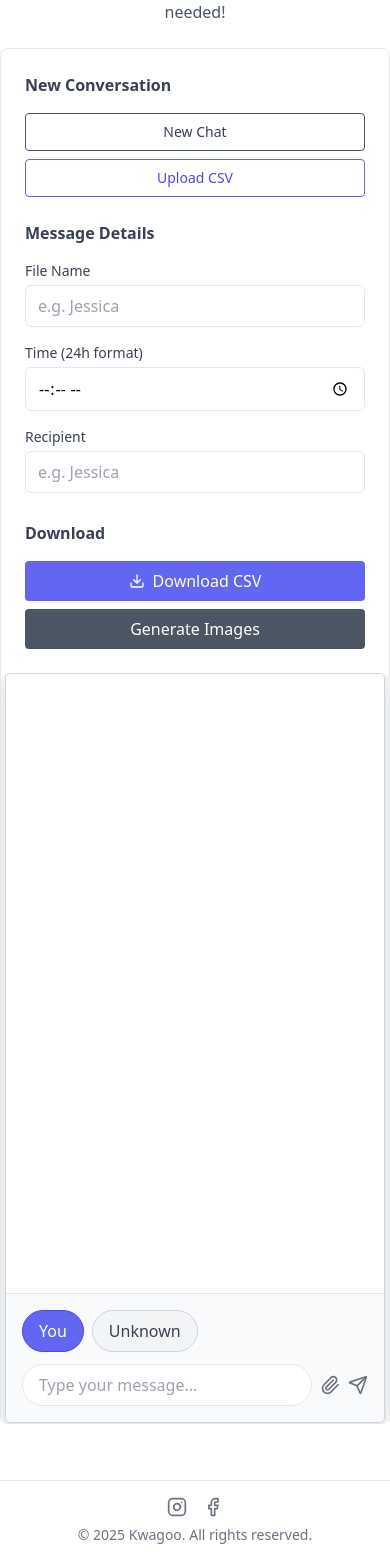
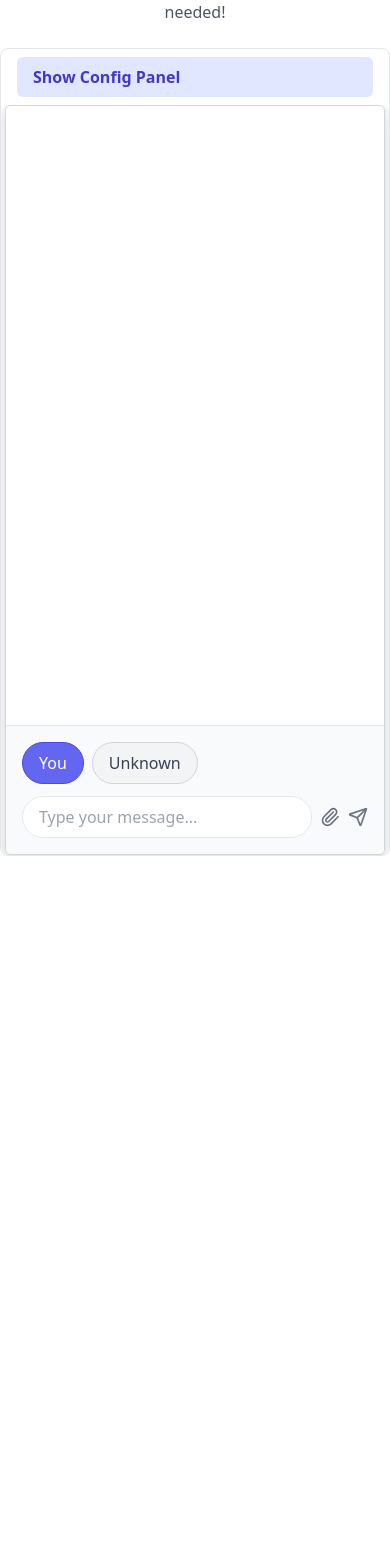
Before and after one commit to Dize01/mock-message-generator, a React (Vite) app: page / in a window 390 px wide. Shown: the part 264-1825 px from the top of the page. After the commit the page ends 1120 px from the top, so only its background shows below. Built offline with nearby package versions, Linux system fonts and the light colour scheme.

Commit message:
mobile padding

```diff
--- a/src/App.jsx
+++ b/src/App.jsx
@@ -9,6 +9,8 @@ function App() {
   const [participants, setParticipants] = useState("");
   const [selectedSender, setSelectedSender] = useState("You");
   const [isMobileMenuOpen, setIsMobileMenuOpen] = useState(false);
+  const [isConfigOpen, setIsConfigOpen] = useState(false);
+
 
   useEffect(() => {
     console.log("Updated messages:", messages);
@@ -62,7 +64,8 @@ function App() {
       </header>
 
       {/* Main Content */}
-      <main className="flex-grow flex flex-col items-center py-6 px-0 md:px-4">
+      <main className="flex-grow flex flex-col items-center py-6 pb-0 md:pb-6 px-0 md:px-4">
+
         {/* Hero Section */}
         <div className="text-center px-4 py-6">
           <h2 className="text-5xl font-bold text-gray-800 mb-2">
@@ -77,8 +80,19 @@ function App() {
 
         {/* Workspace */}
         <div className="flex flex-col md:flex-row w-full max-w-6xl bg-white rounded-lg overflow-hidden border">
-          {/* Left Sidebar */}
-          <div className="w-full md:w-1/3 p-6 bg-white">
+
+          {/* Accordion Toggle for Mobile */}
+          <div className="md:hidden w-full px-4 mb-2 mt-2">
+            <button
+              onClick={() => setIsConfigOpen(!isConfigOpen)}
+              className="w-full px-4 py-2 bg-indigo-100 text-indigo-700 font-semibold rounded-md text-left"
+            >
+              {isConfigOpen ? "Hide Config Panel" : "Show Config Panel"}
+            </button>
+          </div>
+
+          {/* Left Sidebar (Accordion Style on Mobile) */}
+          <div className={`w-full md:w-1/3 p-6 bg-white ${isConfigOpen ? '' : 'hidden'} md:block`}>
             <h3 className="text-md font-semibold text-gray-700 mb-4">
               New Conversation
             </h3>
@@ -89,6 +103,7 @@ function App() {
               setParticipants={setParticipants}
             />
           </div>
+
 
           {/* Right Workspace */}
           <div className="w-full flex flex-col items-center justify-start py-0 md:py-4 bg-gray-100 m-0 md:m-2 rounded-lg">
@@ -117,7 +132,7 @@ function App() {
       </main>
 
       {/* Footer */}
-      <footer className="w-full bg-white border-t mt-8">
+      <footer className="w-full bg-white border-t mt-8 hidden sm:block">
         <div className="max-w-7xl mx-auto px-4 py-4 text-center text-sm text-gray-500">
           {/* Social Icons */}
           <div className="flex justify-center mb-2 gap-4 text-gray-500">
--- a/src/components/MessageInput.jsx
+++ b/src/components/MessageInput.jsx
@@ -1,10 +1,27 @@
-import { useState } from 'react';
+import { useState, useRef } from 'react';
 import { Paperclip, Send } from 'lucide-react';
 
 function MessageInput({ setMessages, participants, selectedSender, setSelectedSender }) {
   const [message, setMessage] = useState('');
   const secondParticipant = participants?.trim() || 'Unknown';
 
+  const senderNames = ['You', secondParticipant];
+  const buttonRefs = useRef([]);
+  const inputRef = useRef(null); // ✅ ref for input
+
+  const handleTab = (e) => {
+    if (e.key === 'Tab') {
+      e.preventDefault();
+      const currentIndex = senderNames.indexOf(selectedSender);
+      const nextIndex = (currentIndex + 1) % senderNames.length;
+      setSelectedSender(senderNames[nextIndex]);
+
+      // Brief delay to ensure state updates before focusing
+      setTimeout(() => {
+        inputRef.current?.focus();
+      }, 0);
+    }
+  };
 
   // Resize & convert image to base64
   const resizeImageToBase64 = (file, callback) => {
@@ -37,7 +54,7 @@ function MessageInput({ setMessages, participants, selectedSender, setSelectedSe
           ...prev,
           {
             id: Date.now(),
-            sender: selectedSender, // ✅ FIXED KEY
+            sender: selectedSender,
             text: '',
             image: base64Image,
           },
@@ -55,7 +72,7 @@ function MessageInput({ setMessages, participants, selectedSender, setSelectedSe
       ...prev,
       {
         id: Date.now(),
-        sender: selectedSender, // ✅ FIXED KEY
+        sender: selectedSender,
         text: message.trim(),
         image: null,
       },
@@ -68,12 +85,13 @@ function MessageInput({ setMessages, participants, selectedSender, setSelectedSe
     <div className="space-y-3">
       {/* Sender Buttons */}
       <div className="flex gap-2">
-        {['You', secondParticipant].map((name) => (
+        {senderNames.map((name, index) => (
           <button
             key={name}
+            ref={(el) => (buttonRefs.current[index] = el)}
             onClick={() => setSelectedSender(name)}
             className={`px-4 py-2 rounded-full border ${
-              selectedSender  === name
+              selectedSender === name
                 ? 'bg-indigo-500 text-white border-indigo-600'
                 : 'bg-gray-100 text-gray-700 border-gray-300 hover:bg-gray-200'
             }`}
@@ -86,6 +104,7 @@ function MessageInput({ setMessages, participants, selectedSender, setSelectedSe
       {/* Input Row */}
       <div className="flex items-center gap-2">
         <input
+          ref={inputRef} // ✅ attach ref to input
           type="text"
           className="flex-1 border rounded-full px-4 py-2 text-base"
           placeholder="Type your message..."
@@ -93,6 +112,7 @@ function MessageInput({ setMessages, participants, selectedSender, setSelectedSe
           onChange={(e) => setMessage(e.target.value)}
           onKeyDown={(e) => {
             if (e.key === 'Enter') sendMessage();
+            if (e.key === 'Tab') handleTab(e);
           }}
         />
 
```
